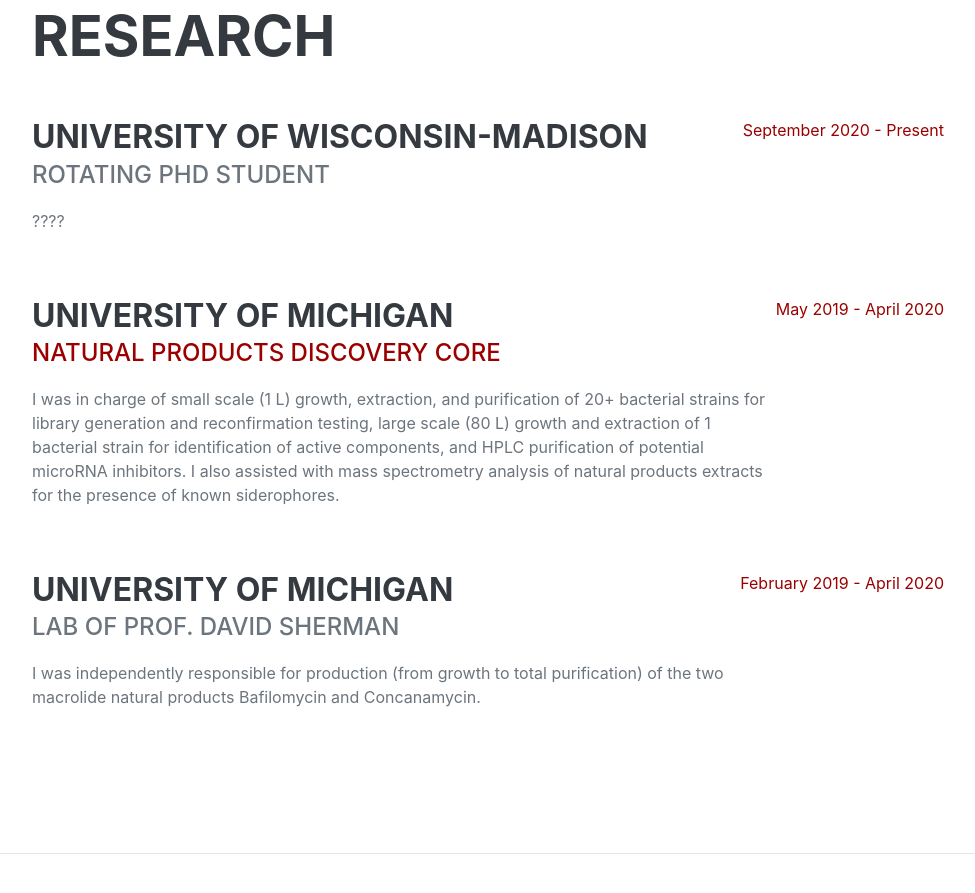
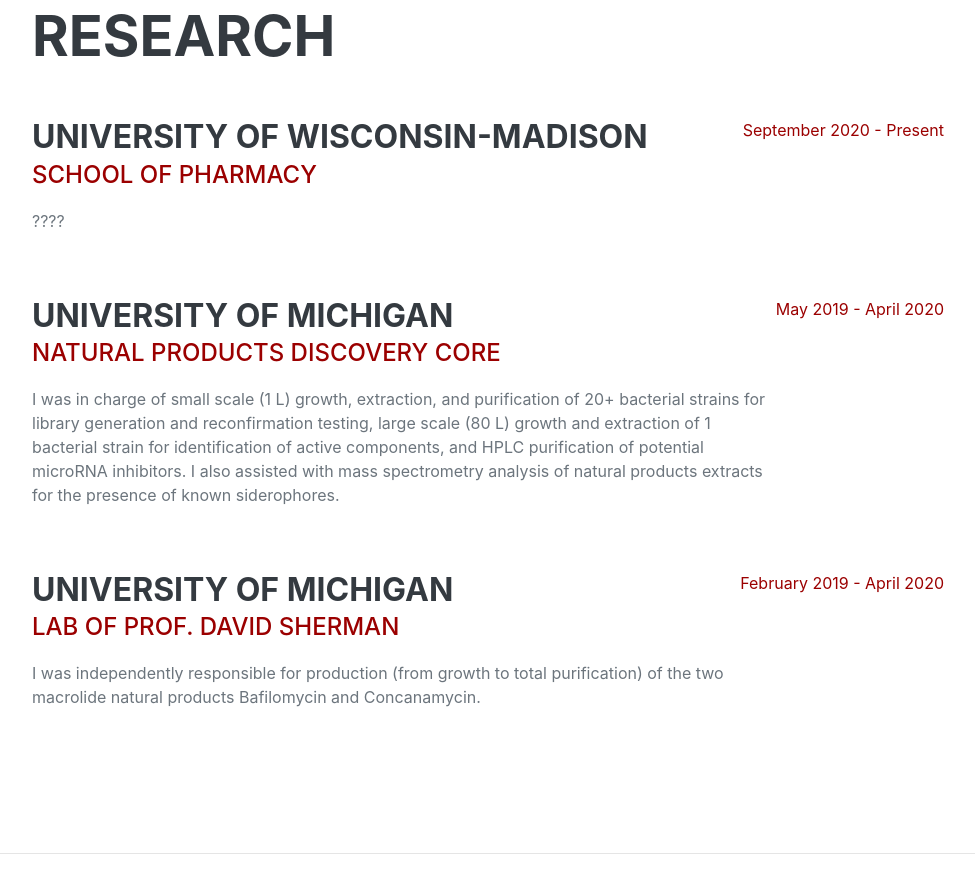
Before and after one commit to bbell9/bbell9.github.io, a plain HTML site: page index.html in a window 1280 px wide. Shown: the part 878-1771 px from the top of the page, without its empty margins (288-1263 px from the left). Drawn offline with nearby package versions, Linux system fonts and the light colour scheme; a web font is replaced by a local one.

Commit message:
add links to research

```diff
--- a/index.html
+++ b/index.html
@@ -62,7 +62,7 @@
                     <div class="d-flex flex-column flex-md-row justify-content-between mb-5">
                         <div class="flex-grow-1">
                             <h3 class="mb-0">University of Wisconsin-Madison</h3>
-                            <div class="subheading mb-3">Rotating PhD Student</div>
+                            <div class="subheading mb-3"><a href="https://pharmacy.wisc.edu/">School of Pharmacy</a></div>
                             <p>????</p>
                         </div>
                         <div class="flex-shrink-0"><span class="text-primary">September 2020 - Present</span></div>
@@ -78,7 +78,7 @@
                     <div class="d-flex flex-column flex-md-row justify-content-between mb-5">
                         <div class="flex-grow-1">
                             <h3 class="mb-0">University of Michigan</h3>
-                            <div class="subheading mb-3">Lab of Prof. David Sherman</div>
+                            <div class="subheading mb-3"><a href="https://www.lsi.umich.edu/science/our-labs/david-sherman-lab">Lab of Prof. David Sherman</a></div>
                             <p>I was independently responsible for production (from growth to total purification) of the two macrolide natural products Bafilomycin and Concanamycin.</p>
                         </div>
                         <div class="flex-shrink-0"><span class="text-primary">February 2019 - April 2020</span></div>
```
